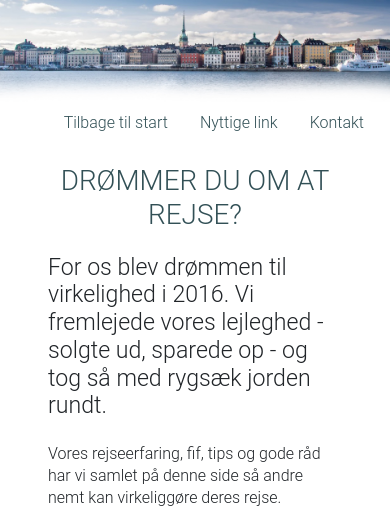
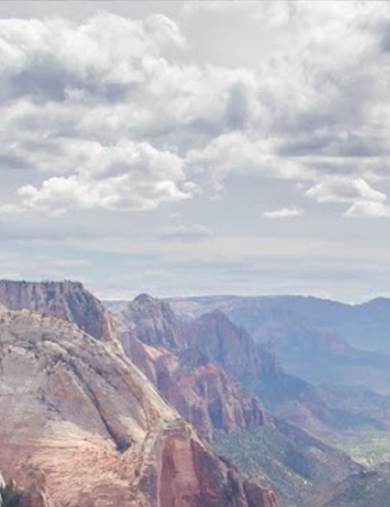
Before and after one commit to katrineqs/BF.0921, a PHP site: page /underside.php in a window 390 px wide. Shown: the top 507 px of the page. Run offline with PHP 8.4, Linux system fonts and the light colour scheme; style sheets or scripts are compiled from the project's sources; some libraries are stand-ins or nearby versions.

Commit message:
opdatering 17.09.21

```diff
--- a/css/bootstrap.scss
+++ b/css/bootstrap.scss
@@ -5,7 +5,6 @@
 $custom-colors: (
   "primary": #fff,
   "brandfarve": #325056
-  "danger": #7D959A
 );
 $theme-colors: map-merge($theme-colors, $custom-colors);
 
--- a/css/styles.scss
+++ b/css/styles.scss
@@ -66,7 +66,7 @@ img {
 
 .showcase:before{
   content: '';
-  background-image: url('../image/forside5.jpg');
+  background-image: url('../image/NyForsideuf.jpg');
   background-position: center center;
   background-size: cover;
   position: absolute;
@@ -246,22 +246,68 @@ img {
   color: #fff;
   }
 
-.main{
-padding: 1rem;
-min-height: calc(100vh - 50px - 300px);
+
+
+.text-right{
+  text-align: right;
 }
 
-.footer{
-display: flex;
-justify-content: space-around;
-align-items: center;
-height: 300px;
-background-color: #FF5577;
+.zoom{
+  content: '';
+  background-image: url('../image/zionbg.jpg');
+  background-position: center center;
+  background-size: cover;
+  position: relative;
+  top: 0;
+  left: 0;
+  width: 100%;
+  height: 110vh;
 }
 
-.footer a{
-color: #fff;
-display: block;
-text-decoration: none;
-margin: 5px 0;
+.zoom:before{
+  content: '';
+  position: absolute;
+  bottom: 0;
+  width: 100%;
+  height: 200px;
+  z-index: 1000;
+  background: linear-gradient(transparent, #FFF);
 }
+
+.zoom_layer{
+  position: absolute;
+  width: 100%;
+  bottom: 0;
+  z-index: 2;
+}
+
+.zoom__text{
+  font-family: fantasy;
+  font-size: 10vw;
+  color: #FFF;
+  line-height: 0.9;
+  position: absolute;
+  bottom: 0;
+  left: 50%;
+  transform: translate(-50%, 50%);
+}
+
+.zoom__text--large{
+  font-size: 15vw;
+}
+
+@media screen and (min-width: 1400px){
+  .zoom__text{
+    font-size: 5vw;
+  }
+
+  .zoom__text--large{
+    font-size: 10vw;
+  }
+}
+
+.content{
+  max-width: 1200px;
+  margin: 0 auto;
+  padding: 1rem;
+}
--- a/index.php
+++ b/index.php
@@ -58,7 +58,7 @@
 </header>
 
 <script src="node_modules/bootstrap/dist/js/bootstrap.bundle.js"></script>
-<scrips src="js/script.js"></scrips>
+
 
 </body>
 </html>
--- a/underside.php
+++ b/underside.php
@@ -31,12 +31,18 @@
 <!-- i <body> har man alt indhold på siden som brugeren kan se -->
 <body>
 <div class="infoside bg-white">
-    <picture class="forsidebillede">
-        <source srcset="image/Forside7jpg.jpg" media="(max-width: 800px)">
-        <source srcset="image/Forside7jpg.jpg" media="(max-width: 1000px)">
-        <source srcset="image/Forside7jpg.jpg">
-        <img src="image/Forside7jpg.jpg" alt="image/Forside7jpg.jpg">
-    </picture>
+    <div class="topbillede">
+        <div class="zoom">
+            <img src="image/zionleft.png" class="zoom_layer zoom__layer--left js-zoom-zion-left">
+            <img src="image/zionright.png" class="zoom_layer zoom__layer--right js-zoom-zion-right">
+            <div class="zoom__text js-zoom-text">
+                <div>let the</div>
+                <div class="zoom__text--large">Adventure</div>
+                <div class="text-right">Begin</div>
+            </div>
+        </div>
+    </div>
+    <br>
     <ul class="nav justify-content-end">
         <li class="nav-item">
             <a class="nav-link active text-brandfarve" aria-current="page" href="index.php">Tilbage til start</a>
@@ -109,6 +115,7 @@
             </div>
         </div>
     </div>
+    <br>
     <br>
     <picture class="forsidebillede">
         <source srcset="image/kinmur.jpg" media="(max-width: 800px)">
@@ -188,7 +195,30 @@
 
 
 <script src="node_modules/bootstrap/dist/js/bootstrap.bundle.js"></script>
-<scrips src="js/script.js"></scrips>
+
+<script type="text/javascript">
+    const zoomZionLeft = document.querySelector('.js-zoom-zion-left');
+    const zoomZionRight = document.querySelector('.js-zoom-zion-right');
+    const zoomText = document.querySelector('.js-zoom-text');
+
+    document.addEventListener('scroll', () => {
+        const scroll = window.pageYOffset;
+        console.log(scroll);
+
+        zoomZionLeft.style.width = (100 + scroll/5) + '%';
+        zoomZionLeft.style.left = - scroll/5 +'%';
+        zoomZionLeft.style.bottom = - scroll/5 + '%';
+
+        zoomZionRight.style.width = (100 + scroll/5) + '%';
+        zoomZionRight.style.right = - scroll/5 + '%';
+        zoomZionRight.style.bottom = - scroll/5 + '%';
+
+        zoomText.style.bottom = scroll/7 + '%';
+    });
+
+
+</script>
+
 
 </body>
 </html>
```
Also changed, not shown: css/styles.css (+1 -1 lines), js/script.js (+17 -0 lines), image/DSC_0580.jpg (added), image/DSC_0597.jpg (added), image/DSC_0600.jpg (added), image/NyForsideuf.jpg (added), image/bg.jpg (added), image/mountain1.png (added), image/mountain2.png (added), image/zionbg.jpg (added), image/zionleft.png (added), image/zionright.png (added), 1 other file.
